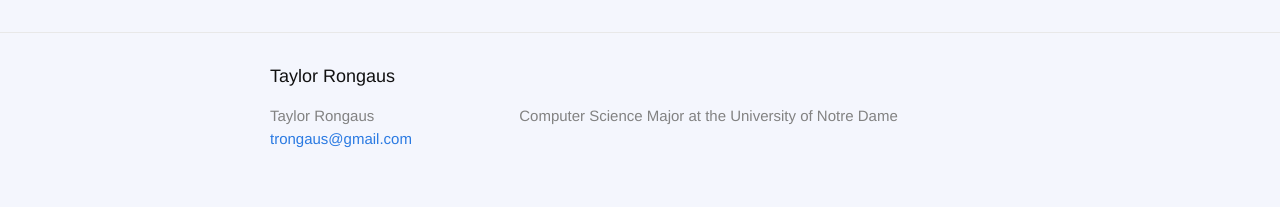
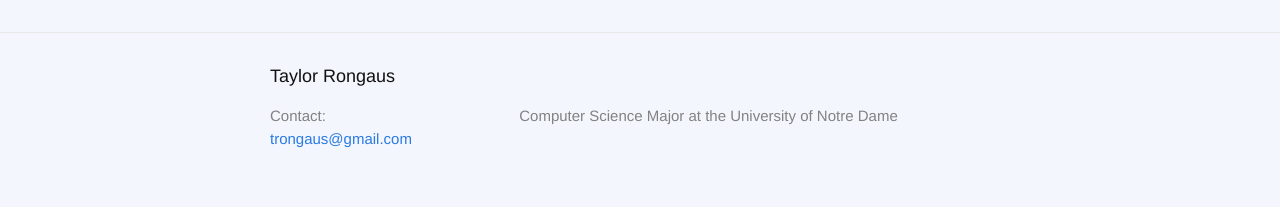
Before and after one commit to trongaus/trongaus.github.io, a Jekyll site: the page built from about.md, in a window 1280 px wide. Shown: the part 1671-1878 px from the top of the page. Built offline with Jekyll 4.4.1, drawn with Linux system fonts in a browser that asks for light colours.

Commit message:
fixing mobile footer

```diff
--- a/_includes/footer.html
+++ b/_includes/footer.html
@@ -7,12 +7,12 @@
     <div class="footer-col-wrapper">
       <div class="footer-col footer-col-1">
         <ul class="contact-list">
-          <li>{{ site.title }}</li>
+          <li>Contact:</li>
           <li><a href="mailto:{{ site.email }}">{{ site.email }}</a></li>
         </ul>
       </div>
 
-      <div class="footer-col-8">
+      <div class="footer-col-8 footer-col-12">
         <p>{{ site.description }}</p>
       </div>
     </div>
```
